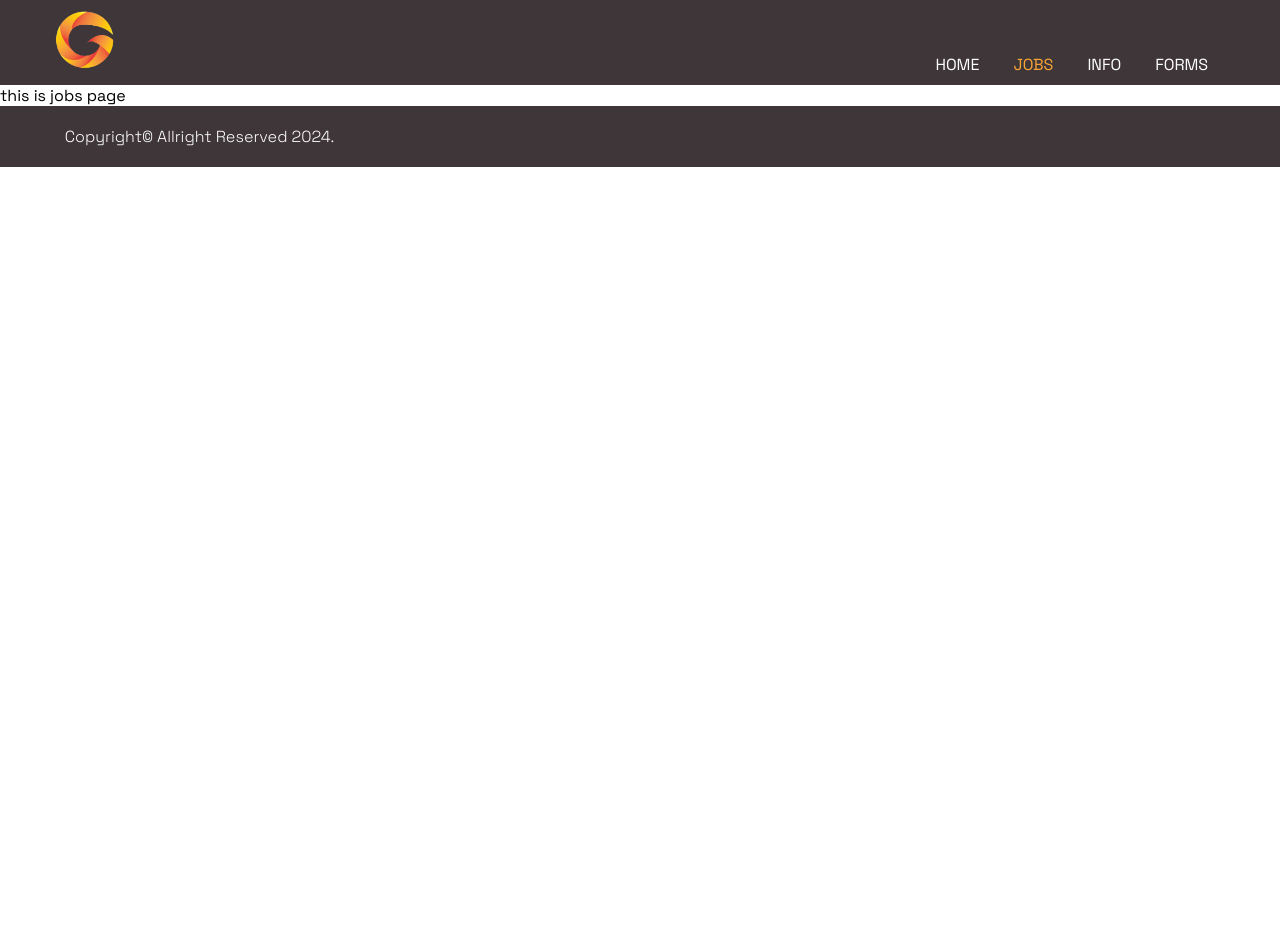
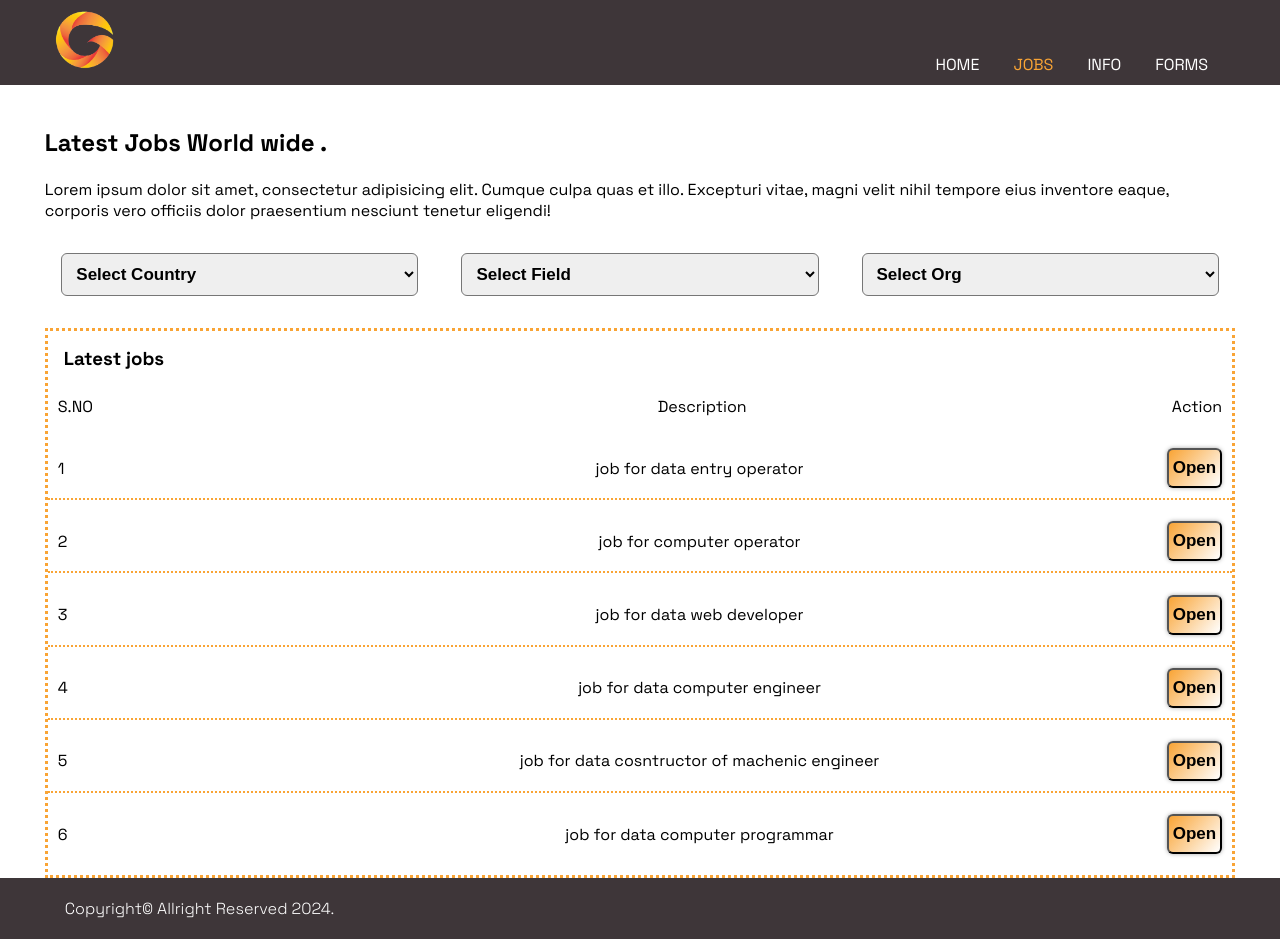
Before and after one commit to mhgkhan/ghstore, a Next.js app: page /jobs in a window 1280 px wide. Before the commit the page ends 800 px from the top, so only its background shows below. Built offline with nearby package versions, Linux system fonts and the light colour scheme.

Commit message:
complated Jobs page ui

```diff
--- a/app/globals.css
+++ b/app/globals.css
@@ -155,14 +155,103 @@ header .container nav ul li a:hover {
 }
 
 
+
+
+
+
+
+/* jobs page styling ... */
+.filter-container {
+    width: 100%;
+    display: flex;
+    align-items: center;
+    justify-content: space-between;
+    margin: 2rem auto;
+    gap: 10px;
+}
+
+.filter-container .filter-block {
+    width: 30%;
+    margin: 0px auto;
+}
+
+.filter-block select {
+    width: 100%;
+    padding: 10px;
+    outline: none;
+    font-size: 17px;
+    font-weight: bold;
+    border-radius: 6px;
+    cursor: pointer;
+}
+
+.filter-block select option {
+    font-weight: normal;
+    font-size: 17px;
+}
+
+.all-jobs-block {
+    border: 3px dotted #f9a435;
+    width: 100%;
+}
+
+.all-jobs-block h3 {
+    margin: 1rem;
+}
+
+.job {
+    width: 100%;
+    /* border: 1px solid purple; */
+    padding: 10px;
+    display: flex;
+    align-items: center;
+    justify-content: space-between;
+    gap: 8px;
+    flex-wrap: wrap;
+}
+
+.job:first-child {
+    border: 2px dotted purple;
+    font-weight: bolder;
+}
+
+.job:last-child {
+    border-bottom: none;
+}
+
+.job-item {
+    margin: .7rem auto;
+    border-bottom: 2px dotted #f9a435;
+}
+
+.job .sno,
+.job .action {
+    width: 15%;
+    /* border: 1px solid red; */
+}
+
+.job .action {
+    width: auto !important;
+}
+
+.job .desc {
+    width: auto;
+    text-align: center;
+    /* border: 1px solid red; */
+    max-width: 65%;
+}
+
+
 footer {
     background: #3e3639;
     color: white;
 }
+
 footer .container {
     padding: 20px;
 }
-footer .container p{
+
+footer .container p {
     font-weight: 300;
 }
 
@@ -224,7 +313,29 @@ footer .container p{
         padding: 4px 0px;
         display: block;
     }
-    .intro .buttons_intro{
+
+    .intro .buttons_intro {
         justify-content: flex-start !important;
     }
+
+    #jobsheader {
+        display: none !important;
+    }
 }
+
+@media screen and (max-width:400px) {
+    .filter-container {
+        flex-wrap: wrap !important;
+    }
+
+    .filter-block {
+        width: 140px !important;
+    }
+}
+
+@media screen and (max-width:310px) {
+
+    .filter-block {
+        width: 100% !important;
+    }
+}
--- a/app/jobs/page.js
+++ b/app/jobs/page.js
@@ -1,10 +1,31 @@
+import AllJobsBlock from '@/components/ui/pages/AllJobsBlock'
+import Filter from '@/components/ui/pages/Filter'
 import React from 'react'
 
 const page = () => {
   return (
-    <div>
-      this is jobs page
-    </div>
+    <main>
+      <section className="intro-jobs">
+        <div className="container">
+          <br /><br />
+          <h1>Latest Jobs World wide .</h1>
+          <br />
+          <p>Lorem ipsum dolor sit amet, consectetur adipisicing elit. Cumque culpa quas et illo. Excepturi vitae, magni velit nihil tempore eius inventore eaque, corporis vero officiis dolor praesentium nesciunt tenetur eligendi!</p>
+
+          <Filter />
+
+
+          <div className="alljobs-container">
+            <AllJobsBlock />
+          </div>
+
+          <div className='accordian'>
+            {/* here make accordian  */}
+          </div>
+
+        </div>
+      </section>
+    </main>
   )
 }
 
--- /dev/null
+++ b/components/ui/pages/AllJobsBlock.jsx
@@ -0,0 +1,33 @@
+import React from 'react'
+import JobItem from './JobItem'
+import JobJson from '@/other/Jobs.json'
+
+
+const AllJobsBlock = () => {
+
+
+
+
+    return (
+        <div className="all-jobs-block">
+            <h3>Latest jobs </h3>
+            <div className="job" id='jobsheader'>
+
+                <p className='sno'>S.NO</p>
+                <p className='desc'>Description</p>
+                <p className='action'>Action</p>
+
+            </div>
+
+
+           {JobJson.map((job,index)=>{
+            return <JobItem serial={index+1} key={index} desc={job.desc} />
+           })}
+
+
+
+        </div>
+    )
+}
+
+export default AllJobsBlock
--- /dev/null
+++ b/components/ui/pages/Filter.jsx
@@ -0,0 +1,37 @@
+import React from 'react'
+
+const Filter = () => {
+    return (
+        <div className="filter-container">
+
+
+            <div className="filter-block filter-block-country">
+                <select name="filter-countries" >
+                    <option selected disabled>Select Country</option>
+                    <option value="pakistan" >Pakistan</option>
+                </select>
+            </div>
+
+
+            <div className="filter-block filter-block-field">
+                <select name="filter-field" >
+                    <option selected disabled>Select Field</option>
+                    <option value="coder" >Coder</option>
+                </select>
+            </div>
+
+
+            <div className="filter-block filter-block-org">
+                <select name="filter-org" >
+                    <option selected disabled>Select Org</option>
+                    <option value="paf" >Pakistan Air force </option>
+                </select>
+            </div>
+
+
+
+        </div>
+    )
+}
+
+export default Filter
--- /dev/null
+++ b/components/ui/pages/JobItem.jsx
@@ -0,0 +1,13 @@
+import React from 'react'
+
+const JobItem = ({ serial, desc, slug }) => {
+    return (
+        <div className="job job-item">
+            <p className='sno'>{serial}</p>
+            <p className='desc'>{desc}</p>
+            <button className='default_button action' >Open</button>
+        </div>
+    )
+}
+
+export default JobItem
--- /dev/null
+++ b/other/Jobs.json
@@ -0,0 +1,8 @@
+[
+    {"desc":"job for data entry operator", "slug":"this is the slug"},
+    {"desc":"job for computer operator", "slug":"this is the slug"},
+    {"desc":"job for data web developer", "slug":"this is the slug"},
+    {"desc":"job for data computer engineer", "slug":"this is the slug"},
+    {"desc":"job for data cosntructor of machenic engineer", "slug":"this is the slug"},
+    {"desc":"job for data computer programmar", "slug":"this is the slug"}
+]
```
